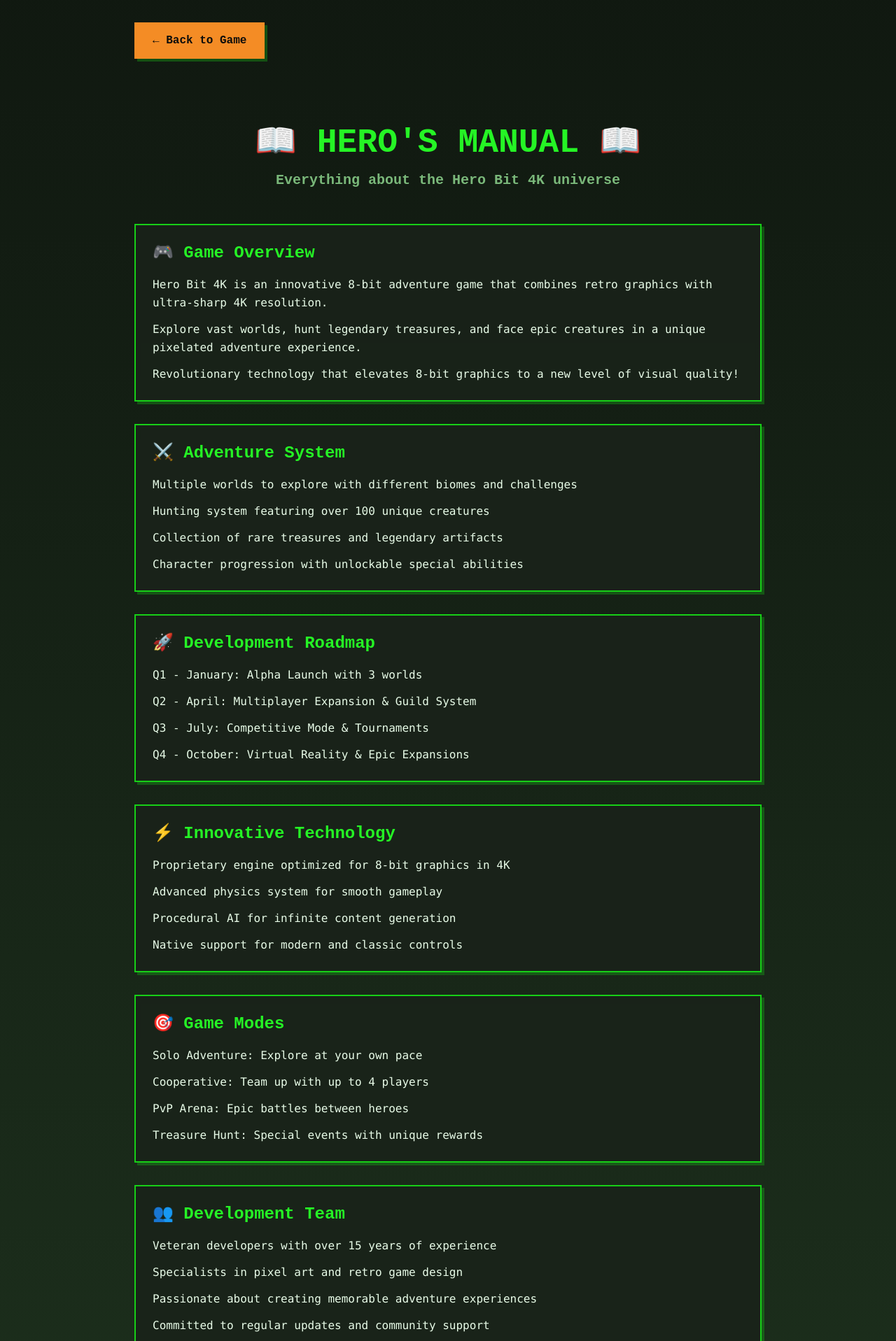
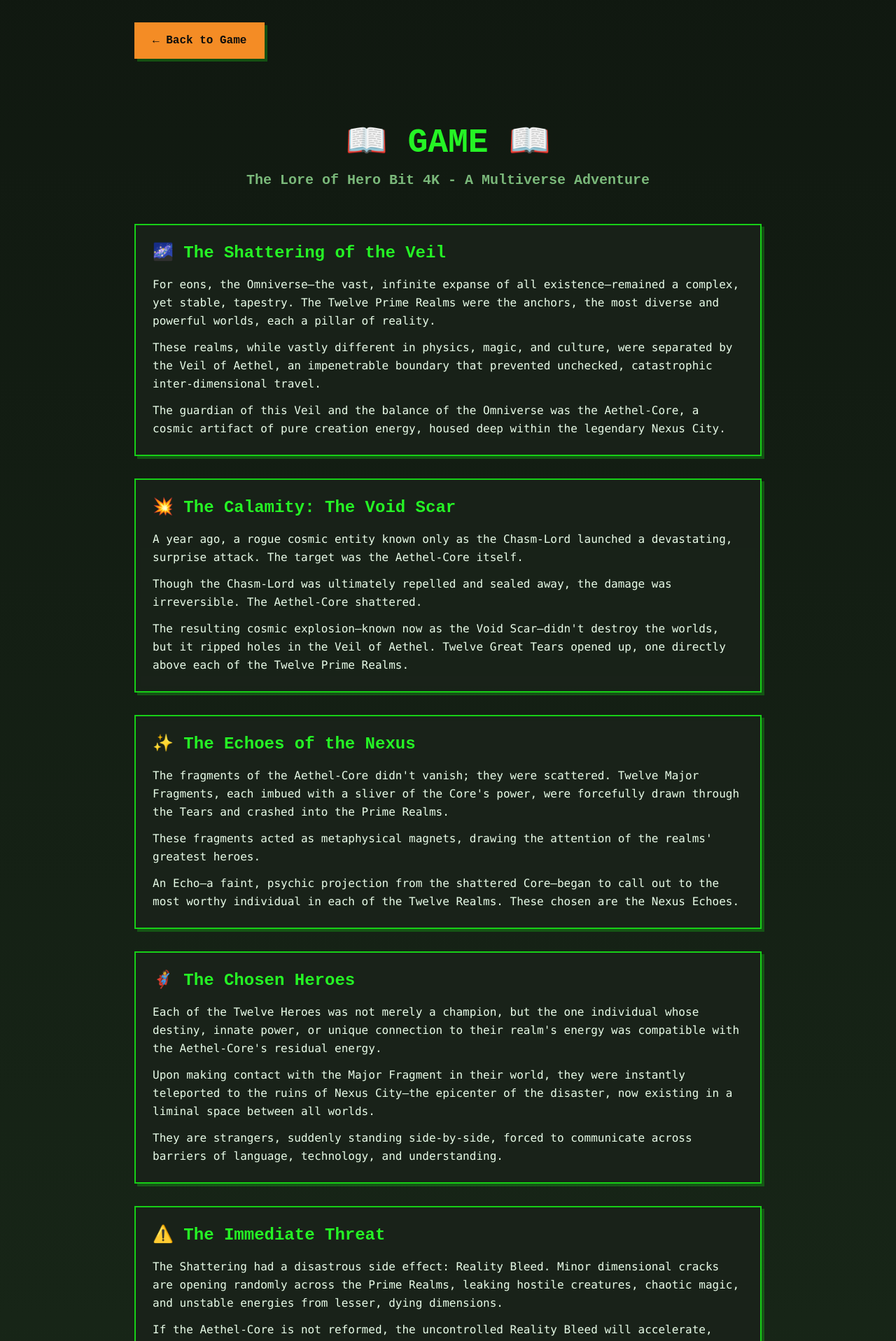
Before and after one commit to 7apprd/pixel-quest-web3-19, a React (Vite) app: page /whitepaper in a window 1280 px wide. Shown: the top 1917 px of the page at 70% size. Built offline with nearby package versions, Linux system fonts and the light colour scheme; the HTML template or start-up script is replaced by a standard one.

Commit message:
Update game lore and title

```diff
--- a/src/components/GameHero.tsx
+++ b/src/components/GameHero.tsx
@@ -49,7 +49,7 @@ export const GameHero = () => {
 
             <div className="flex flex-col sm:flex-row gap-4 justify-center animate-fade-in" style={{ animationDelay: '1.5s' }}>
               <PixelButton size="lg" onClick={() => window.open('/whitepaper', '_blank')}>
-                📖 GAME MANUAL
+                📖 GAME
               </PixelButton>
               <PixelButton variant="accent" size="lg" onClick={() => window.open('/tokenomics', '_blank')}>
                 💰 TOKENOMICS
--- a/src/pages/Whitepaper.tsx
+++ b/src/pages/Whitepaper.tsx
@@ -5,56 +5,68 @@ import { Link } from "react-router-dom";
 const WhitepaperPage = () => {
   const sections = [
     {
-      title: "🎮 Game Overview",
+      title: "🌌 The Shattering of the Veil",
       content: [
-        "Hero Bit 4K is an innovative 8-bit adventure game that combines retro graphics with ultra-sharp 4K resolution.",
-        "Explore vast worlds, hunt legendary treasures, and face epic creatures in a unique pixelated adventure experience.",
-        "Revolutionary technology that elevates 8-bit graphics to a new level of visual quality!"
+        "For eons, the Omniverse—the vast, infinite expanse of all existence—remained a complex, yet stable, tapestry. The Twelve Prime Realms were the anchors, the most diverse and powerful worlds, each a pillar of reality.",
+        "These realms, while vastly different in physics, magic, and culture, were separated by the Veil of Aethel, an impenetrable boundary that prevented unchecked, catastrophic inter-dimensional travel.",
+        "The guardian of this Veil and the balance of the Omniverse was the Aethel-Core, a cosmic artifact of pure creation energy, housed deep within the legendary Nexus City."
       ]
     },
     {
-      title: "⚔️ Adventure System",
+      title: "💥 The Calamity: The Void Scar",
       content: [
-        "Multiple worlds to explore with different biomes and challenges",
-        "Hunting system featuring over 100 unique creatures",
-        "Collection of rare treasures and legendary artifacts",
-        "Character progression with unlockable special abilities"
+        "A year ago, a rogue cosmic entity known only as the Chasm-Lord launched a devastating, surprise attack. The target was the Aethel-Core itself.",
+        "Though the Chasm-Lord was ultimately repelled and sealed away, the damage was irreversible. The Aethel-Core shattered.",
+        "The resulting cosmic explosion—known now as the Void Scar—didn't destroy the worlds, but it ripped holes in the Veil of Aethel. Twelve Great Tears opened up, one directly above each of the Twelve Prime Realms."
       ]
     },
     {
-      title: "🚀 Development Roadmap",
+      title: "✨ The Echoes of the Nexus",
       content: [
-        "Q1 - January: Alpha Launch with 3 worlds",
-        "Q2 - April: Multiplayer Expansion & Guild System",
-        "Q3 - July: Competitive Mode & Tournaments",
-        "Q4 - October: Virtual Reality & Epic Expansions"
+        "The fragments of the Aethel-Core didn't vanish; they were scattered. Twelve Major Fragments, each imbued with a sliver of the Core's power, were forcefully drawn through the Tears and crashed into the Prime Realms.",
+        "These fragments acted as metaphysical magnets, drawing the attention of the realms' greatest heroes.",
+        "An Echo—a faint, psychic projection from the shattered Core—began to call out to the most worthy individual in each of the Twelve Realms. These chosen are the Nexus Echoes."
       ]
     },
     {
-      title: "⚡ Innovative Technology",
+      title: "🦸 The Chosen Heroes",
       content: [
-        "Proprietary engine optimized for 8-bit graphics in 4K",
-        "Advanced physics system for smooth gameplay",
-        "Procedural AI for infinite content generation",
-        "Native support for modern and classic controls"
+        "Each of the Twelve Heroes was not merely a champion, but the one individual whose destiny, innate power, or unique connection to their realm's energy was compatible with the Aethel-Core's residual energy.",
+        "Upon making contact with the Major Fragment in their world, they were instantly teleported to the ruins of Nexus City—the epicenter of the disaster, now existing in a liminal space between all worlds.",
+        "They are strangers, suddenly standing side-by-side, forced to communicate across barriers of language, technology, and understanding."
       ]
     },
     {
-      title: "🎯 Game Modes",
+      title: "⚠️ The Immediate Threat",
       content: [
-        "Solo Adventure: Explore at your own pace",
-        "Cooperative: Team up with up to 4 players",
-        "PvP Arena: Epic battles between heroes",
-        "Treasure Hunt: Special events with unique rewards"
+        "The Shattering had a disastrous side effect: Reality Bleed. Minor dimensional cracks are opening randomly across the Prime Realms, leaking hostile creatures, chaotic magic, and unstable energies from lesser, dying dimensions.",
+        "If the Aethel-Core is not reformed, the uncontrolled Reality Bleed will accelerate, leading to the eventual collapse and merger of all Twelve Prime Realms into a single, chaotic, and uninhabitable wasteland."
       ]
     },
     {
-      title: "👥 Development Team",
+      title: "🎯 The Quest",
       content: [
-        "Veteran developers with over 15 years of experience",
-        "Specialists in pixel art and retro game design",
-        "Passionate about creating memorable adventure experiences",
-        "Committed to regular updates and community support"
+        "Form an Alliance: Overcome their differences and learn to combine their drastically different powers.",
+        "Restore the Core: Recover the Twelve Major Fragments from each of their home realms—a journey that will take them back and forth through the Great Tears.",
+        "Seal the Void Scar: Use the restored Aethel-Core to close the greatest Tear and repair the Veil before the Omniverse is consumed by chaos.",
+        "The clock is ticking. The Nexus Echoes are the last hope for the infinite reality."
+      ]
+    },
+    {
+      title: "🌍 The Twelve Prime Realms",
+      content: [
+        "Aetheria: A world of sky-cities powered by crystalized ambient magic (high-fantasy/mage).",
+        "Chronos: A realm where time is fluid, occupied by an ancient, stoic civilization (time-magic/scholar).",
+        "Mecandria: A planet-sized metropolis run entirely by highly advanced, sentient AI and robotics (sci-fi/engineer).",
+        "Tarras: A savage, primordial jungle world of colossal beasts and elemental spirits (shaman/beastmaster).",
+        "The Shadowlands: A mirrored dimension of eternal twilight, inhabited by creatures of pure stealth and illusion (rogue/assassin).",
+        "Nova Terra: A modern, post-apocalyptic Earth, where mutant powers and scarce resources rule (superhero/survivalist).",
+        "Kyoto-9: A neo-feudal, cyberpunk world ruled by competing corporate Shoguns and high-tech ninjas (martial artist/cyber-warrior).",
+        "Valhall: A realm of eternal, glorious combat, where gods and giants clash daily (warrior/demigod).",
+        "Deep Blue: An endless ocean world, home to deep-sea leviathans and Atlantean ruins (aquatic/mystic).",
+        "Sanctum: A utopian, ethereal plane maintained by beings of pure light and harmony (healer/paladin).",
+        "The Undercity: A subterranean world populated by mutated creatures and forgotten civilizations driven by dark, forbidden science (scientist/mutant).",
+        "The Crimson Waste: A desolate, arid planet where powerful psychic abilities develop under its twin suns (psionic/gunslinger)."
       ]
     }
   ];
@@ -76,10 +88,10 @@ const WhitepaperPage = () => {
         <div className="max-w-4xl mx-auto">
           <div className="text-center mb-12">
             <h1 className="text-5xl font-bold pixel-font text-primary-glow mb-4">
-              📖 HERO'S MANUAL 📖
+              📖 GAME 📖
             </h1>
             <p className="text-xl text-muted-foreground pixel-font">
-              Everything about the Hero Bit 4K universe
+              The Lore of Hero Bit 4K - A Multiverse Adventure
             </p>
           </div>
 
```
